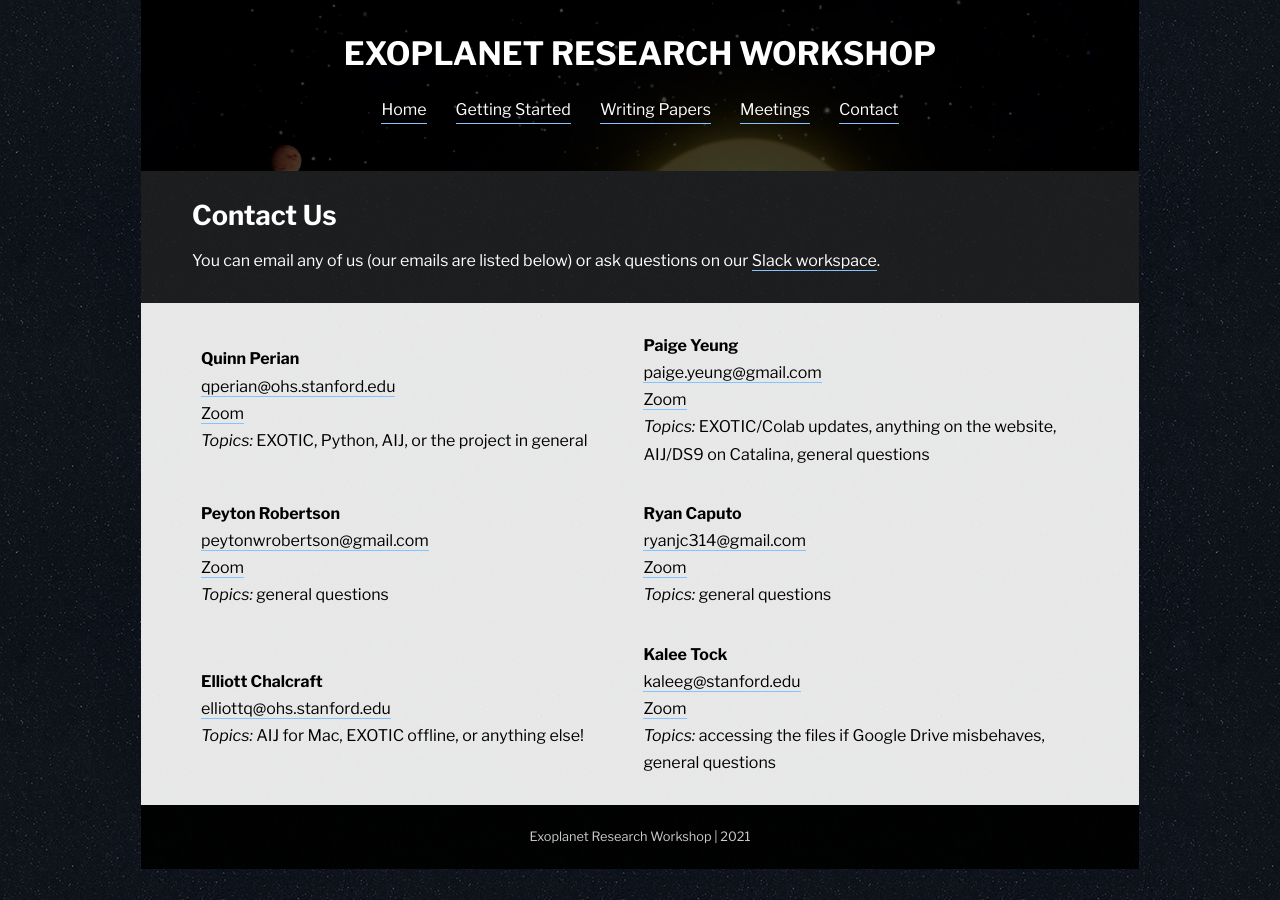
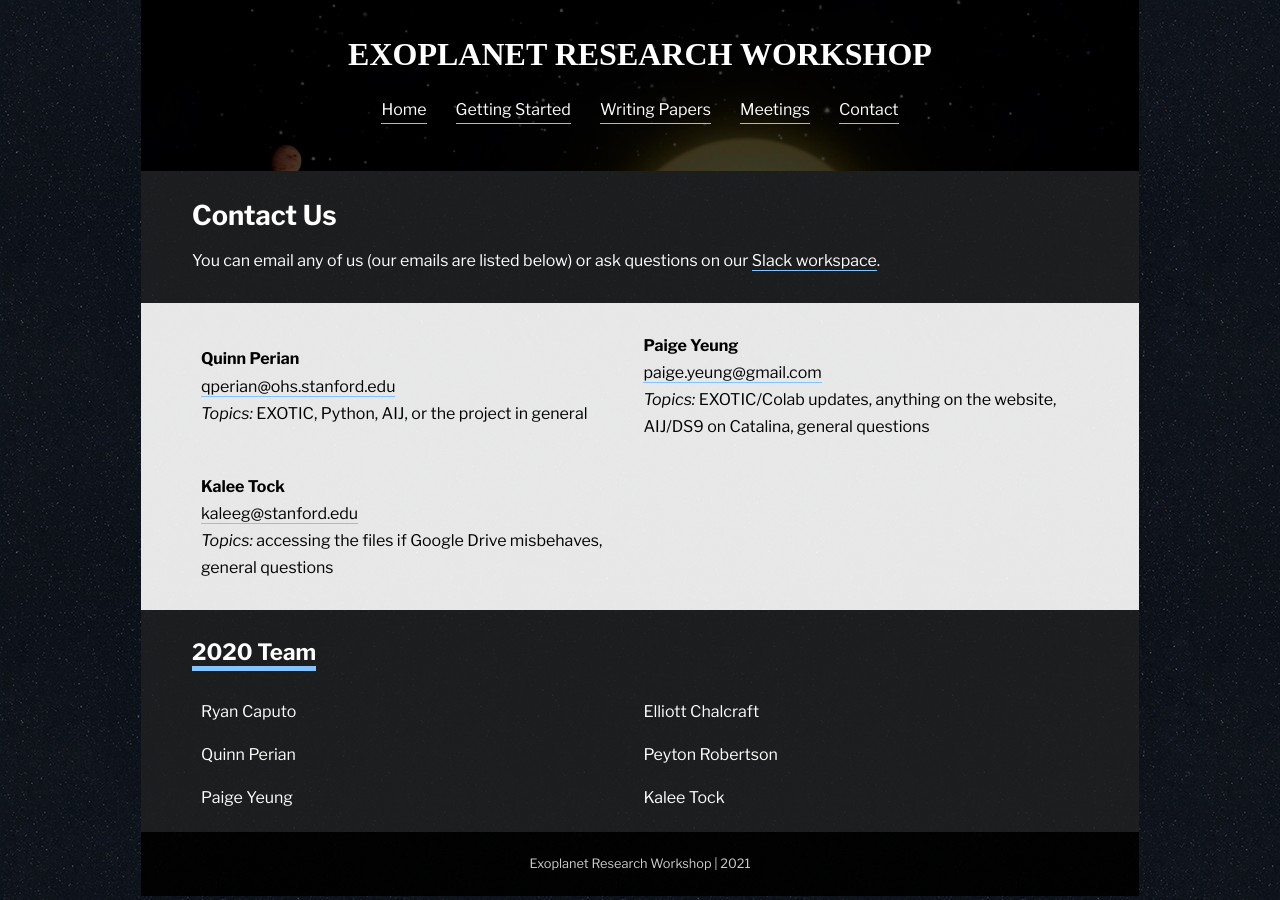
Before and after one commit to paigeyeung/exoplanetresearchworkshop, a Jekyll site: the page built from contact.md, in a window 1280 px wide. Built offline with Jekyll 4.4.1, drawn with Linux system fonts in a browser that asks for light colours; some web fonts are replaced.

Commit message:
new update :D

```diff
--- a/_config.yml
+++ b/_config.yml
@@ -13,19 +13,19 @@ contacts:
     email: paige.yeung@gmail.com
     zoom_url: https://stanford.zoom.us/my/pyeung
     topics: EXOTIC/Colab updates, anything on the website, AIJ/DS9 on Catalina, general questions
-  - name: Peyton Robertson
-    email: peytonwrobertson@gmail.com
-    zoom_url: https://stanford.zoom.us/s/94826555873
-    topics: general questions
-  - name: Ryan Caputo
-    email: ryanjc314@gmail.com
-    zoom_url: https://stanford.zoom.us/j/2497699414
-    topics: general questions
-  - name: Elliott Chalcraft
-    email: elliottq@ohs.stanford.edu
-    zoom_url: ""
-    topics: AIJ for Mac, EXOTIC offline, or anything else!
+  # - name: Elliott Chalcraft
+  #   email: elliottq@ohs.stanford.edu
+  #   zoom_url: ""
+  #   topics: AIJ for Mac, EXOTIC offline, or anything else!
   - name: Kalee Tock
     email: kaleeg@stanford.edu
     zoom_url: https://stanford.zoom.us/j/2940180841
     topics: accessing the files if Google Drive misbehaves, general questions
+
+contacts2020:
+  - name: Ryan Caputo
+  - name: Elliott Chalcraft
+  - name: Quinn Perian
+  - name: Peyton Robertson
+  - name: Paige Yeung
+  - name: Kalee Tock
--- a/_includes/contacts.html
+++ b/_includes/contacts.html
@@ -4,12 +4,21 @@
             <strong>{{ contact.name }}</strong><br>
             <a href="mailto:{{ contact.email }}">{{ contact.email }}</a><br>
 
-
-            {% if contact.zoom_url != "" %}
+            <!-- {% if contact.zoom_url != "" %}
                 <a href="{{ contact.zoom_url }}">Zoom</a><br>
-            {% endif %}
+            {% endif %} -->
 
             <i>Topics:</i> {{ contact.topics }}
         </div>
     {% endfor %}
+
 </div>
+<div class="page-display">
+
+    <h2>2020 Team</h2>
+    {% for contact in site.contacts2020 %}
+        <div class="contact-compressed-display">
+            {{ contact.name }}
+        </div>
+    {% endfor %}
+</div>
--- a/_includes/head.html
+++ b/_includes/head.html
@@ -1,6 +1,5 @@
 <head>
-    <meta name="description" content="">
-    <meta name='robots' content='noindex,nofollow' />
+    <meta name="description" content="The Exoplanet Research Workshop is a group-led project intended to bring the astronomy research seminar experience to a larger population of high school students. Workshop participants contribute research findings to NASA’s Exoplanet Watch, a citizen science initative.">
     <meta name="viewport" content="width=device-width, initial-scale=1.0, maximum-scale=1">
 
     <title>Exoplanet Research Workshop | {{ page.title }}</title>
--- a/styles/styles.scss
+++ b/styles/styles.scss
@@ -7,6 +7,7 @@ $background-path: "/assets/bg.png";
 $header-background-path: "/assets/exoplanets.jpg";
 
 @import url('https://fonts.googleapis.com/css2?family=Libre+Franklin:ital,wght@0,400;0,600;0,700;1,400;1,600;1,700&display=swap');
+@import url('https://fonts.googleapis.com/css2?family=Lexend+Mega&display=swap');
 
 @media only screen and (max-width: 600px) {
 	.page-display {
@@ -34,6 +35,10 @@ $header-background-path: "/assets/exoplanets.jpg";
 	.contact-display {
 		margin-top: 1rem;
 		margin-bottom: 1rem;
+	}
+	.contact-compressed-display {
+		margin-top: 0.5rem;
+		margin-bottom: 0.5rem;
 	}
 	.column {
 		width: 100%;
@@ -72,6 +77,16 @@ $header-background-path: "/assets/exoplanets.jpg";
 		margin-left: 1%;
 		margin-right: 1%;
 	}
+
+	.contact-compressed-display {
+		display:inline-block;
+		margin-top: 0.5rem;
+		margin-bottom: 0.5rem;
+		vertical-align: middle;
+		width:47%;
+		margin-left: 1%;
+		margin-right: 1%;
+	}
 }
 
 
@@ -96,6 +111,10 @@ $header-background-path: "/assets/exoplanets.jpg";
 	color: white;
 	margin: 0% 11% 0% 11%;
 	padding: 1% 4%;
+}
+
+#site-title {
+	font-family: "Lexend Mega";
 }
 
 .page-display {
```
Also changed, not shown: getting-started.md (+3 -1 lines), index.md (+10 -6 lines), 1 other file.
